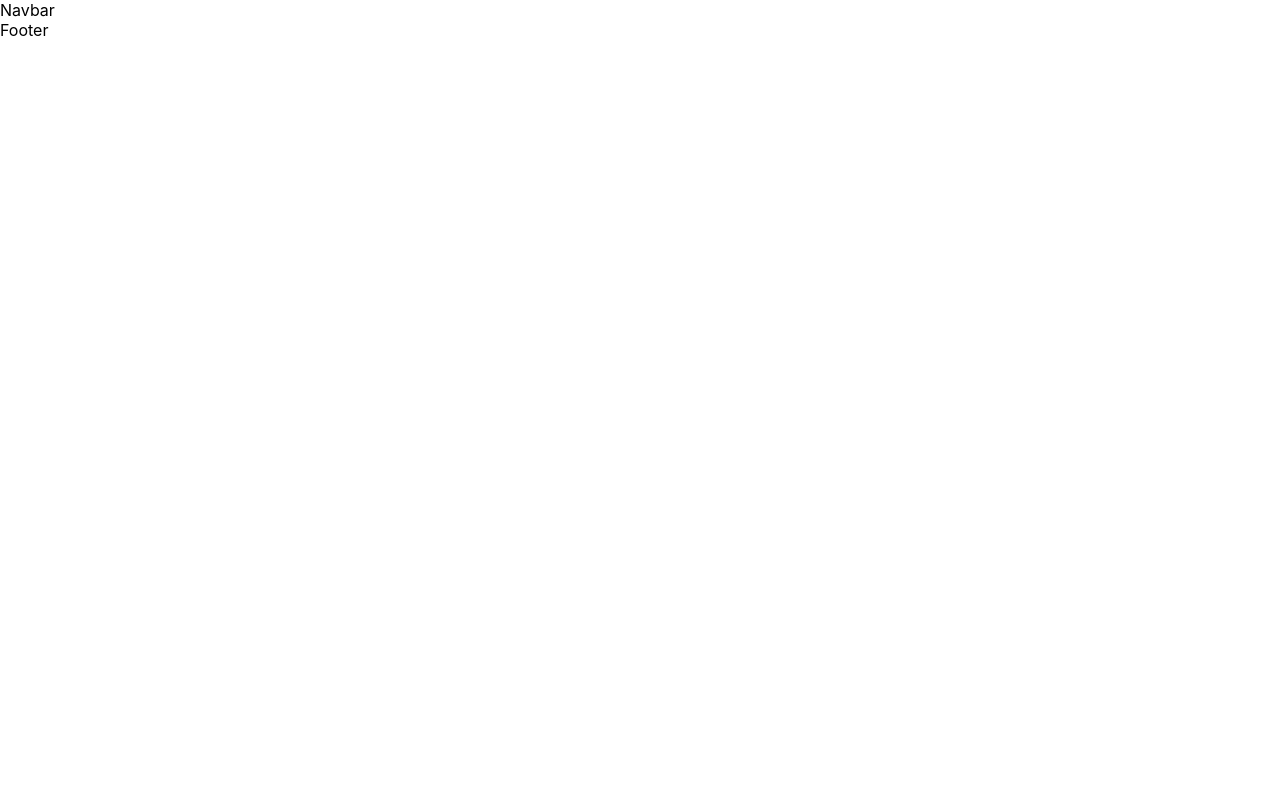
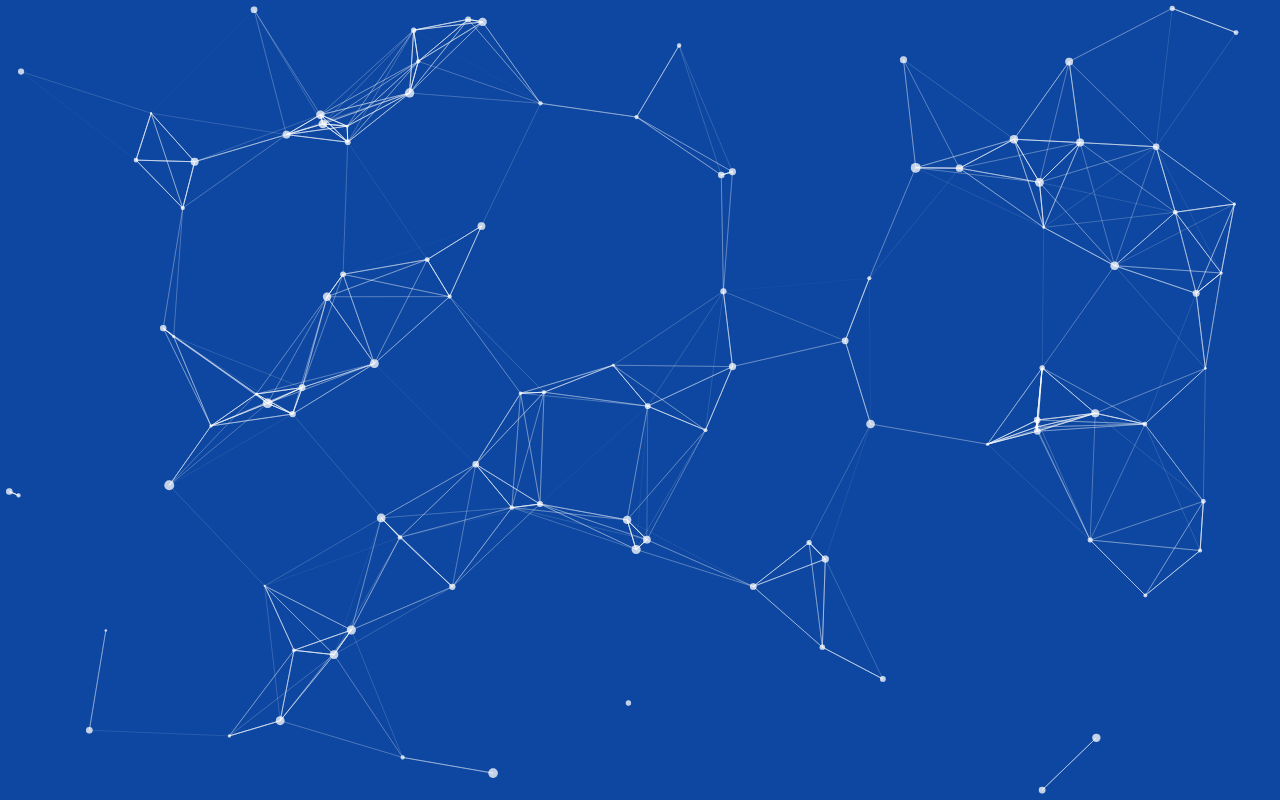
Before and after one commit to cooperphyz/portfolio, a React (Create React App) app: page / in a window 1280 px wide. Built offline with nearby package versions, Linux system fonts and the light colour scheme.

Commit message:
Added various packages and home component

```diff
--- a/src/App.js
+++ b/src/App.js
@@ -1,14 +1,17 @@
+import React from 'react';
 import './App.css';
 import Navbar from "./components/navbar/Navbar"
 import Footer from "./components/footer/Footer"
+import Home from './components/home/Home';
 import { BrowserRouter as Router, Routes, Route} from "react-router-dom";
+
 
 function App() {
   return (
     <Router>
       <Navbar />
       <Routes>
-        <Route path="/"/>
+        <Route exact path="/" element={<Home/>}/>
         <Route path="/about"/>
         <Route path="/projects"/>
         <Route path="/education"/>
--- a/src/components/footer/Footer.js
+++ b/src/components/footer/Footer.js
@@ -1,8 +1,11 @@
 import React from 'react'
+
 
 const Footer = () => {
   return (
-    <div>Footer</div>
+    <div className='footer'>
+
+    </div>
   )
 }
 
--- /dev/null
+++ b/src/components/home/Home.js
@@ -0,0 +1,12 @@
+import React from 'react'
+import ParticleEnv from './ParticleEnv';
+
+const Home = () => {
+  return (
+    <div>
+        <ParticleEnv></ParticleEnv>
+    </div>
+  )
+}
+
+export default Home
--- /dev/null
+++ b/src/components/home/ParticleEnv.js
@@ -0,0 +1,101 @@
+import React from 'react'
+import Particles from "react-tsparticles";
+
+const ParticleEnv = () => {
+    const particlesInit = (main) => {
+        console.log(main);
+
+        // you can initialize the tsParticles instance (main) here, adding custom shapes or presets
+      };
+
+      const particlesLoaded = (container) => {
+        console.log(container);
+      };
+
+    return (
+        <Particles
+          id="tsparticles"
+          init={particlesInit}
+          loaded={particlesLoaded}
+          options={{
+            background: {
+              color: {
+                value: "#0d47a1",
+              },
+            },
+            fpsLimit: 120,
+            interactivity: {
+              events: {
+                onClick: {
+                  enable: true,
+                  mode: "push",
+                },
+                onHover: {
+                  enable: true,
+                  mode: "repulse",
+                },
+                resize: true,
+              },
+              modes: {
+                bubble: {
+                  distance: 400,
+                  duration: 2,
+                  opacity: 0.8,
+                  size: 40,
+                },
+                push: {
+                  quantity: 4,
+                },
+                repulse: {
+                  distance: 50,
+                  duration: 0.4,
+                },
+              },
+            },
+            particles: {
+              color: {
+                value: "#ffffff",
+              },
+              links: {
+                color: "#ffffff",
+                distance: 150,
+                enable: true,
+                opacity: 0.5,
+                width: 1,
+              },
+              collisions: {
+                enable: true,
+              },
+              move: {
+                direction: "none",
+                enable: true,
+                outMode: "bounce",
+                random: false,
+                speed: 0.5,
+                straight: false,
+              },
+              number: {
+                density: {
+                  enable: true,
+                  area: 800,
+                },
+                value: 80,
+              },
+              opacity: {
+                value: 0.5,
+              },
+              shape: {
+                type: "circle",
+              },
+              size: {
+                random: true,
+                value: 5,
+              },
+            },
+            detectRetina: true,
+          }}
+        />
+      );
+}
+
+export default ParticleEnv
--- a/src/components/navbar/Navbar.js
+++ b/src/components/navbar/Navbar.js
@@ -1,4 +1,5 @@
 import React from 'react'
+//import styled from 'styled-components'
 
 const Navbar = () => {
   return (
```
Also changed, not shown: package.json (+6 -1 lines), 1 other file (tests, documents, lock files or other folders).
